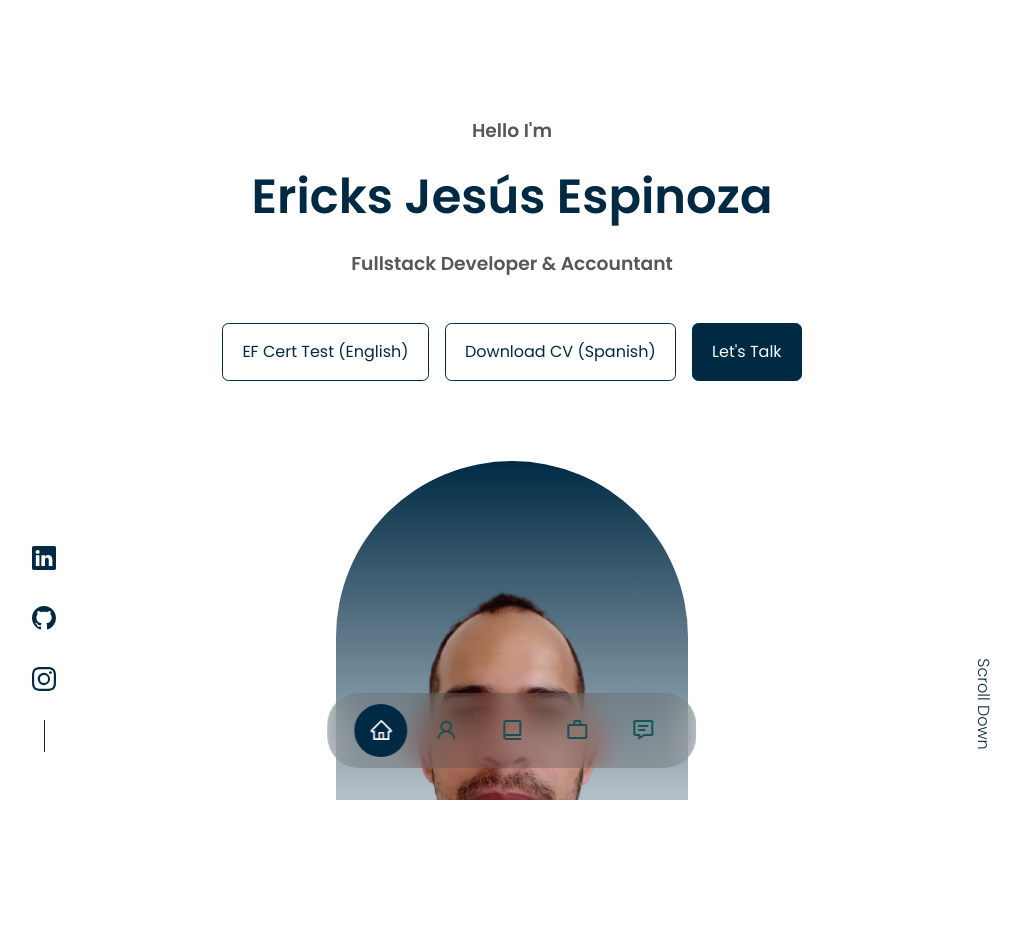
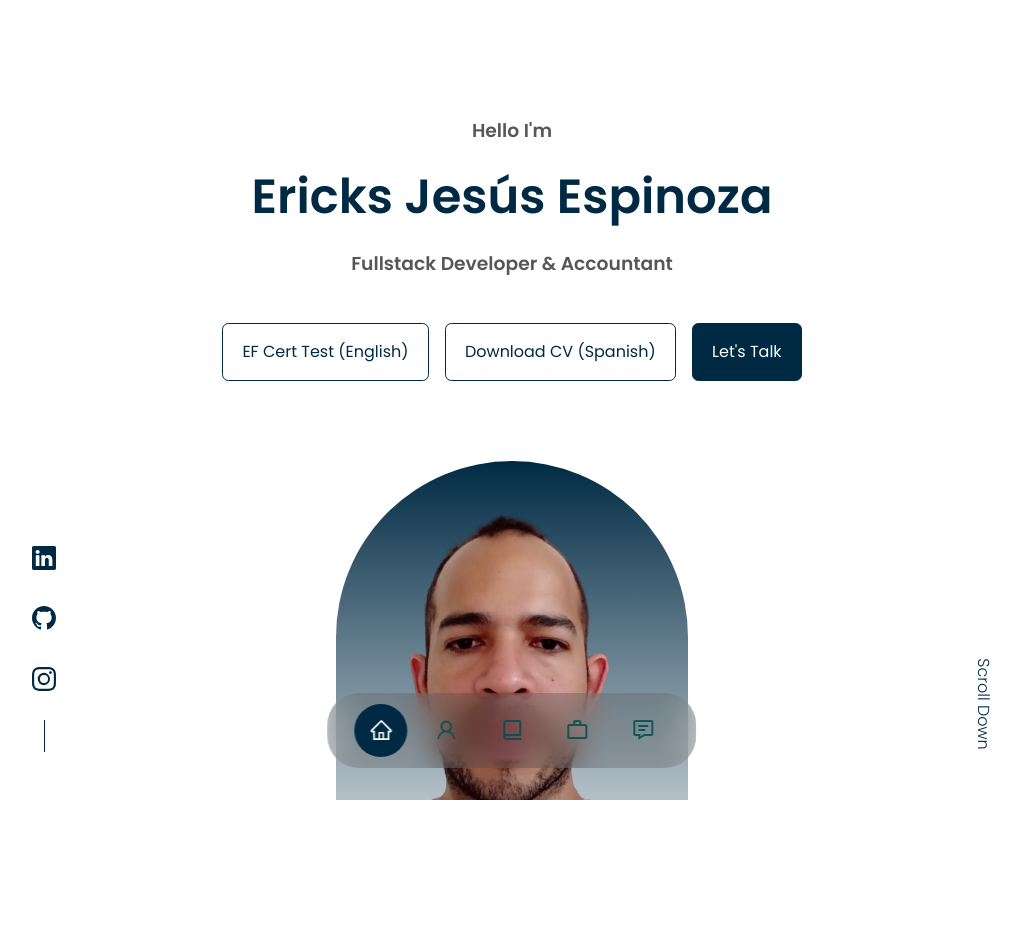
Before and after one commit to eespinoza1/Portfolio, a React (Vite) app: page / in a window 1280 px wide. Shown: the top 946 px of the page, without its empty margins (128-1149 px from the left). Built offline with nearby package versions, Linux system fonts and the light colour scheme.

Commit message:
add pic3

```diff
--- a/src/components/contact/Contact.jsx
+++ b/src/components/contact/Contact.jsx
@@ -28,6 +28,7 @@ const Contact = () => {
     e.target.reset();
   };
 
+
   return (
     <section id="contact">
       <h5>Get In Touch</h5>
@@ -37,7 +38,7 @@ const Contact = () => {
           <article className="contact_option">
             <MdOutlineEmail className="contact_option-icon" />
             <h4>Email</h4>
-            <h5>ericksespinoza1@gmail.com</h5>
+            <h6>ericksespinoza1@gmail.com</h6>
             <a href="mailto:ericksespinoza1@gmail.com" target="_blank">
               Send a message
             </a>
--- a/src/components/header/Header.jsx
+++ b/src/components/header/Header.jsx
@@ -19,7 +19,7 @@ const Header = () => {
         <h3 className="text-light">Fullstack Developer & Accountant </h3>
         <CTA />
         <HeaderSocials />
-        <div className="me">
+        <div className="mei">
           <img src={MEI} alt="me" />
         </div>
 
--- a/src/components/header/header.css
+++ b/src/components/header/header.css
@@ -64,7 +64,7 @@ header {
   background: var(--color-primary);
 }
 
-.me {
+.mei {
   background: linear-gradient(var(--color-primary), transparent);
   width: 22rem;
   height: 30rem;
@@ -73,7 +73,7 @@ header {
   margin-top: 5rem;
   border-radius: 12rem 12rem 0 0;
   overflow: hidden;
-  padding: 5rem 1.5rem 1.5rem 1.5rem;
+  padding: 0.001rem 1rem 1rem 1rem;
 }
 
 .scroll_down {
```
